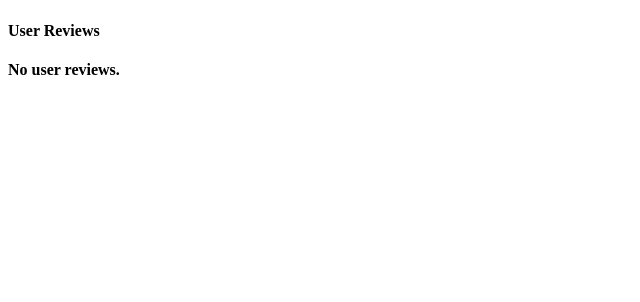
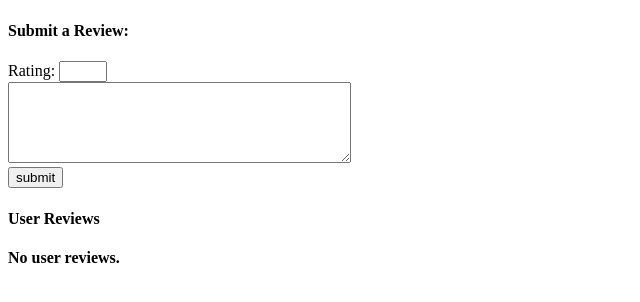
Before and after one commit to Hippl-Eric/Review-a-Book, a Flask app: template templates/book-info.html in a window 1280 px wide. Shown: the part 199-501 px from the top of the page, without its empty margins (0-640 px from the left). Run offline with Flask 2, Linux system fonts and the light colour scheme; the template is opened without the code that fills it, so the values that code supplies are empty.

Commit message:
Working review feature, TODO: site API

```diff
--- a/application.py
+++ b/application.py
@@ -156,18 +156,45 @@ def search():
 
     return render_template("search-results.html", results=results, length=length)
 
-@app.route("/book_info/<isbn>")
+@app.route("/book_info/<isbn>", methods = ["GET", "POST"])
 @login_required
 def book_info(isbn):
 
-    # Query books database for book details
-    book_info = db.execute("SELECT * FROM books WHERE isbn = :isbn", {"isbn": isbn}).fetchone()
+    # User is posting a review to book
+    if request.method == "POST":
 
-    # Grab reviews (if any) from GoodReads
-    good_info = good_reads_lookup(isbn)
+        # Ensure rating and review provided
+        rating = request.form.get("rating")
+        review = request.form.get("review")
+        if not rating or not review:
+            return apology("Please provide a rating and review.")
 
-    # Query review database for reviews if any
-    reviews = db.execute("SELECT (reviewer_username, review) FROM reviews WHERE book_isbn = :isbn", {"isbn": isbn}).fetchall()
+        # Get current user_name
+        user_query = db.execute("SELECT username FROM users WHERE id = :user_id", {"user_id": session.get("user_id")}).fetchone()
+        user_name = user_query[0]
 
-    # return book info, GoodReads, and review data (3)
-    return render_template("book-info.html", book_info=book_info, good_info=good_info, reviews=reviews)
+        # Ensure user has not submitted review previously
+        review_check = db.execute("SELECT * FROM reviews WHERE book_isbn = :isbn AND reviewer_username = :user_name", {"isbn": isbn, "user_name": user_name}).fetchall()
+        if review_check:
+            return apology("Sorry, you can only submit one review per book")
+
+        # Submit review to db
+        db.execute("INSERT INTO reviews (book_isbn, reviewer_username, rating, review) VALUES (:isbn, :user_name, :rating, :review)", {"isbn": isbn, "user_name": user_name, "rating": rating, "review": review})
+        db.commit()
+
+        return redirect(url_for("book_info", isbn=isbn))
+
+    # User is accessing book page and review results
+    else:
+
+        # Query books database for book details
+        book_info = db.execute("SELECT * FROM books WHERE isbn = :isbn", {"isbn": isbn}).fetchone()
+
+        # Grab reviews (if any) from GoodReads
+        good_info = good_reads_lookup(isbn)
+
+        # Query review database for reviews if any
+        reviews = db.execute("SELECT * FROM reviews WHERE book_isbn = :isbn", {"isbn": isbn}).fetchall()
+
+        # return book info, GoodReads, and review data (3)
+        return render_template("book-info.html", book_info=book_info, good_info=good_info, reviews=reviews)
--- a/templates/book-info.html
+++ b/templates/book-info.html
@@ -13,9 +13,24 @@
         <h4>Goodreads Rating</h4>
         <p>Average Rating: {{ good_info['avg_rating'] }}  {{ good_info['num_ratings'] }} (Total Ratings)</p>
     {% endif %}
+    <h4>Submit a Review:</h4>
+    <form action="{{ url_for('book_info', isbn=book_info[0]) }}" method="POST">
+        Rating:
+        <input name="rating" type="number" min="1" max="5"><br>
+        <textarea name="review" rows="5" cols="40"></textarea><br>
+        <input type="submit" value="submit">
+    </form>
     <h4>User Reviews</h4>
     {% if reviews %}
-        {{ reviews }}
+        <table>
+            {% for review in reviews %}
+                <tr>
+                    {% for col in review[1:] %}
+                        <td>{{ col }}</td>
+                    {% endfor %}
+                </tr>
+            {% endfor %}
+        </table>
     {% else %}
         <p><strong>No user reviews.</strong></p>
     {% endif %}
```
